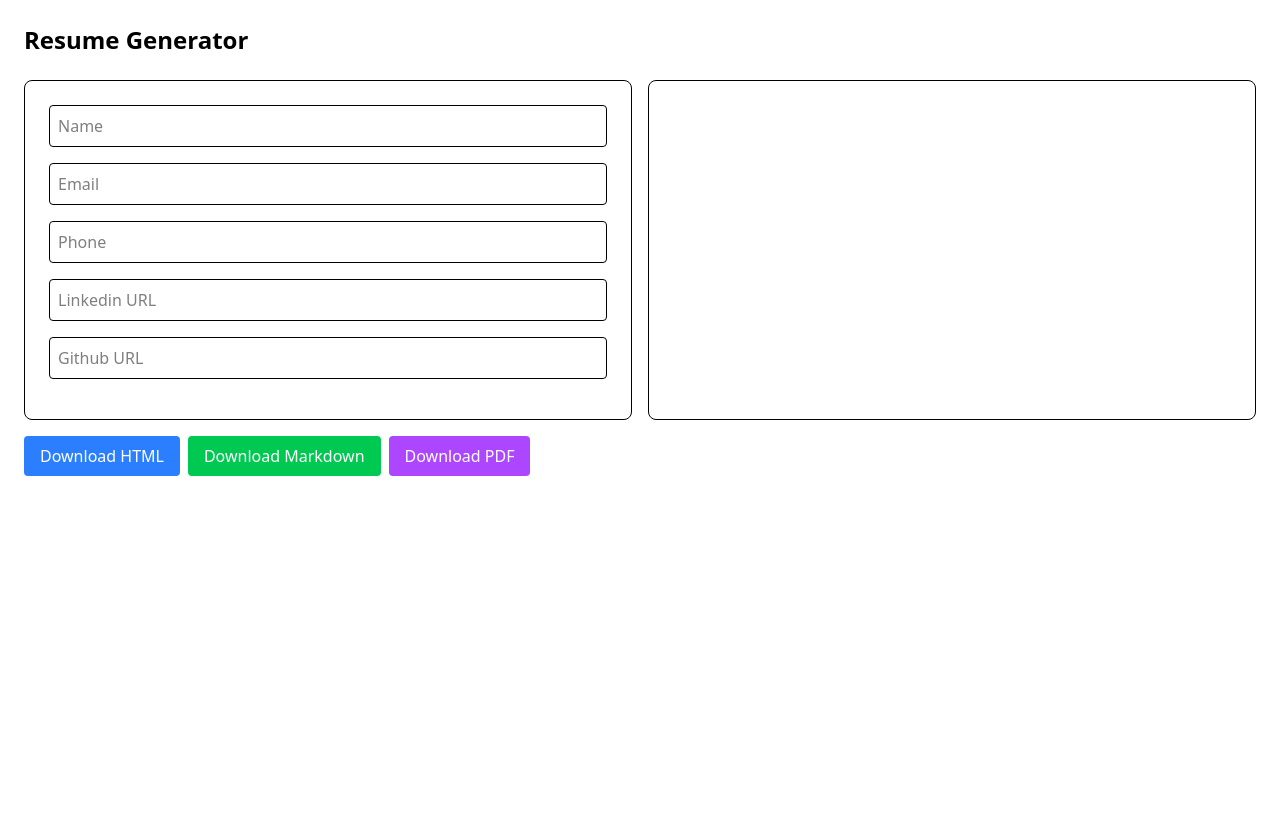
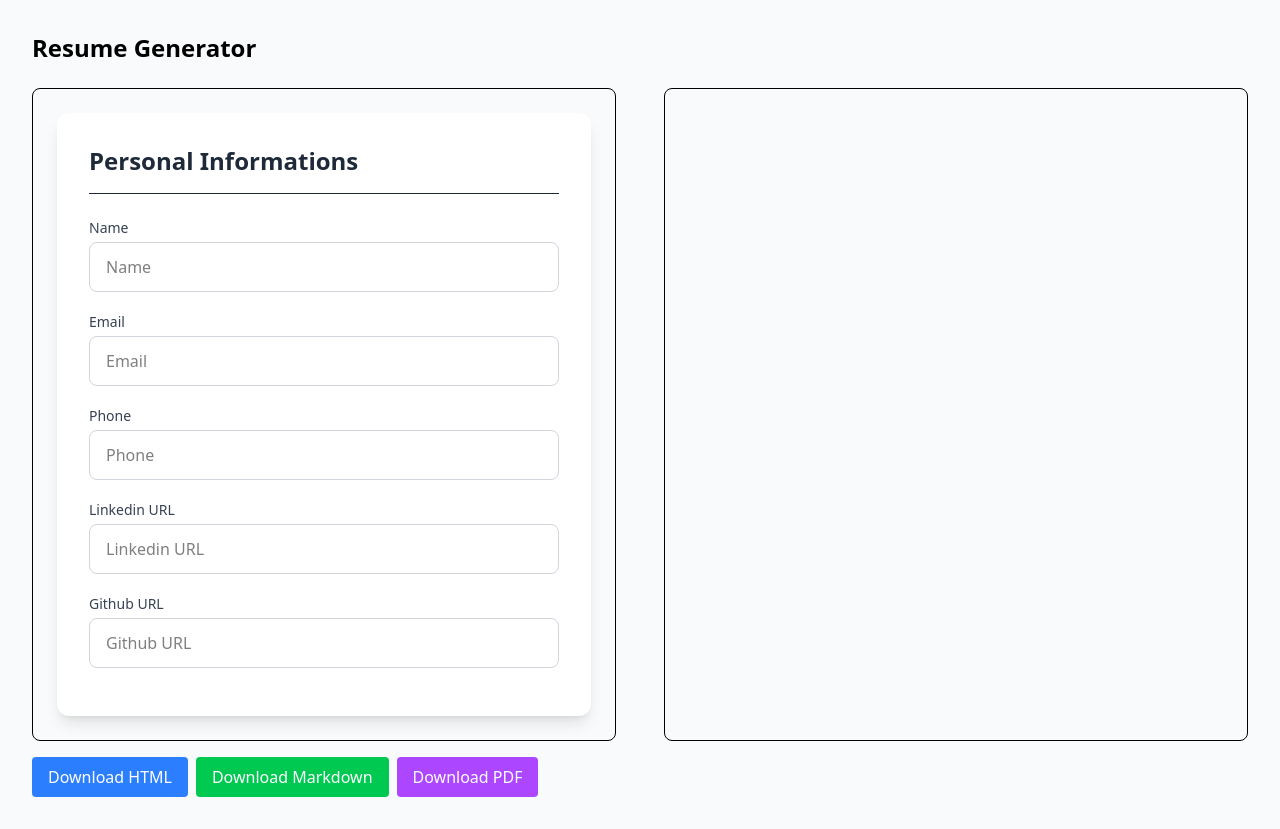
Before and after one commit to AyKrimino/resume-generator, a Next.js app in the folder frontend/: page / in a window 1280 px wide. Before the commit the page ends 800 px from the top, so only its background shows below. Built offline with nearby package versions, Linux system fonts and the light colour scheme; no server answers.

Commit message:
feat(frontend): enhance UI for personal informations section

```diff
--- a/frontend/next.config.ts
+++ b/frontend/next.config.ts
@@ -1,8 +1,13 @@
 import type { NextConfig } from "next";
+
+const repo = "resume-generator";
+const isGhActions = process.env.GITHUB_ACTIONS === "true";
 
 const nextConfig: NextConfig = {
   output: "export",
-  assetPrefix: process.env.GITHUB_ACTIONS ? "/resume-generator/" : "./",
+  basePath: isGhActions ? "/${repo}" : "",
+  assetPrefix: isGhActions ? "/${repo}/" : "",
+  trailingSlash: true,
 };
 
 export default nextConfig;
--- a/frontend/package.json
+++ b/frontend/package.json
@@ -4,7 +4,7 @@
   "private": true,
   "homepage": "https://AyKrimino.github.io/resume-generator",
   "scripts": {
-    "dev": "next dev --turbopack",
+    "dev": "next dev",
     "build": "next build --turbopack",
     "start": "next start",
     "lint": "eslint"
--- a/frontend/src/app/page.tsx
+++ b/frontend/src/app/page.tsx
@@ -50,45 +50,78 @@ ${githubUrl ? `[GitHub](${githubUrl})` : ""}
   };
 
   return (
-    <main className="p-6">
+    <main className="min-h-screen bg-gray-50 py-8 px-4 sm:px-6 lg:px-8">
+      <div className="max-w-7xl mx-auto">
         <h1 className="text-2xl font-bold mb-6">Resume Generator</h1>
-      <div className="flex justify-between">
-        <form className="w-full md:w-1/2 p-6 border rounded-lg">
+        <div className="flex flex-col lg:flex-row gap-8">
+          <form className="w-full sm:w-1/2 p-6 border rounded-lg">
+            <section className="bg-white rounded-xl shadow-lg p-6 sm:p-8">
+              <h1 className="text-2xl font-semibold text-gray-800 mb-6 border-b pb-4">
+                Personal Informations
+              </h1>
+              <div className="space-y-1">
+                <div className="">
+                  <label className="block text-sm font-medium text-gray-700 mb-1">
+                    Name
+                  </label>
                   <input
                     type="text"
                     placeholder="Name"
-            className="mb-4 w-full p-2 border rounded"
+                    className="mb-4 w-full px-4 py-3 border border-gray-300 rounded-lg focus:ring-2 focus:ring-blue-900 focus:border-transparent"
                     value={name}
                     onChange={(e) => setName(e.target.value)}
                   />
+                </div>
+                <div className="">
+                  <label className="block text-sm font-medium text-gray-700 mb-1">
+                    Email
+                  </label>
                   <input
                     type="email"
                     placeholder="Email"
-            className="mb-4 w-full p-2 border rounded"
+                    className="mb-4 w-full px-4 py-3 border border-gray-300 rounded-lg focus:ring-2 focus:ring-blue-900 focus:border-transparent"
                     value={email}
                     onChange={(e) => setEmail(e.target.value)}
                   />
+                </div>
+                <div className="">
+                  <label className="block text-sm font-medium text-gray-700 mb-1">
+                    Phone
+                  </label>
                   <input
                     type="tel"
                     placeholder="Phone"
-            className="mb-4 w-full p-2 border rounded"
+                    className="mb-4 w-full px-4 py-3 border border-gray-300 rounded-lg focus:ring-2 focus:ring-blue-900 focus:border-transparent"
                     value={phone}
                     onChange={(e) => setPhone(e.target.value)}
                   />
+                </div>
+                <div className="">
+                  <label className="block text-sm font-medium text-gray-700 mb-1">
+                    Linkedin URL
+                  </label>
                   <input
                     type="url"
                     placeholder="Linkedin URL"
-            className="mb-4 w-full p-2 border rounded"
+                    className="mb-4 w-full px-4 py-3 border border-gray-300 rounded-lg focus:ring-2 focus:ring-blue-900 focus:border-transparent"
                     value={linkedinUrl}
                     onChange={(e) => setLinkedinUrl(e.target.value)}
                   />
+                </div>
+                <div className="">
+                  <label className="block text-sm font-medium text-gray-700 mb-1">
+                    Github URL
+                  </label>
                   <input
                     type="url"
                     placeholder="Github URL"
-            className="mb-4 w-full p-2 border rounded"
+                    className="mb-4 w-full px-4 py-3 border border-gray-300 rounded-lg focus:ring-2 focus:ring-blue-900 focus:border-transparent"
                     value={githubUrl}
                     onChange={(e) => setGithubUrl(e.target.value)}
                   />
+                </div>
+              </div>
+            </section>
           </form>
           <div
             ref={previewRef}
@@ -126,6 +159,7 @@ ${githubUrl ? `[GitHub](${githubUrl})` : ""}
             Download PDF
           </button>
         </div>
+      </div>
     </main>
   );
 }
```
Lines whose indentation alone changed are shown as unchanged.
